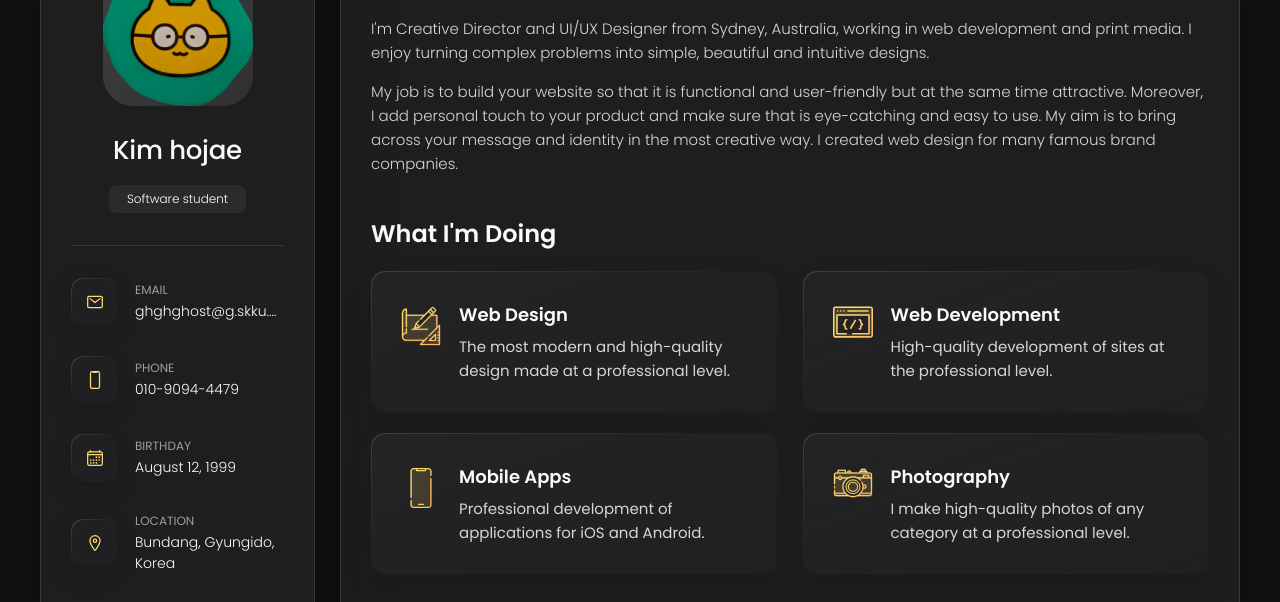
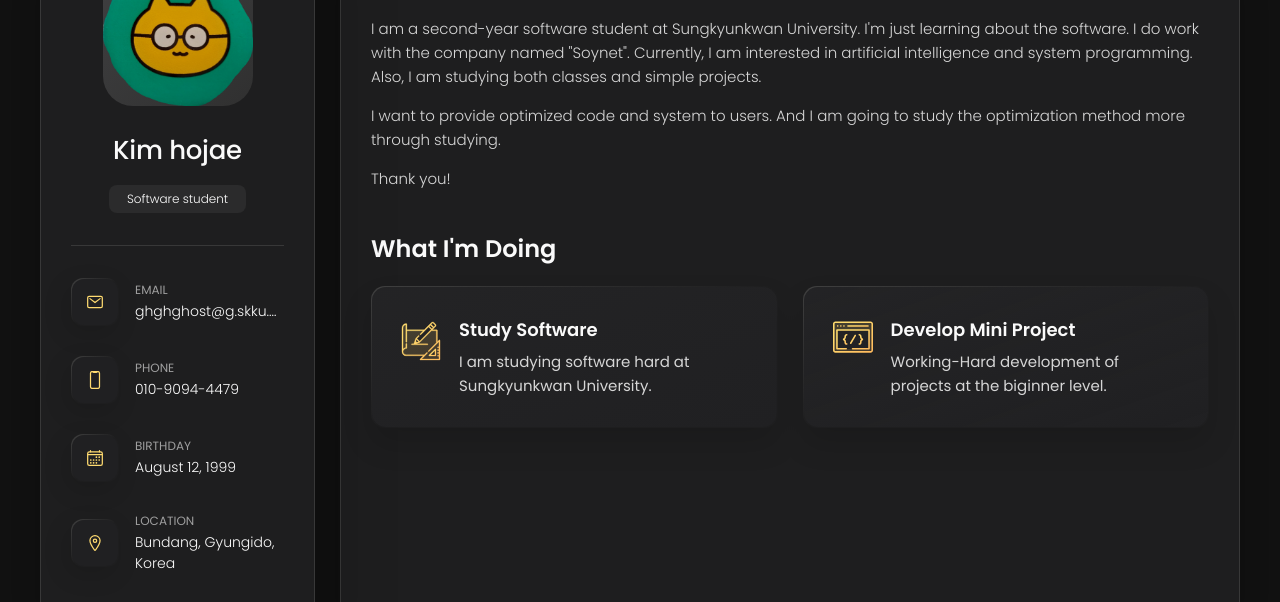
Before and after one commit to ghghghost/ghghghost.github.io, a plain HTML site: page index.html in a window 1280 px wide. Shown: the part 162-764 px from the top of the page. Drawn offline with nearby package versions, Linux system fonts and the light colour scheme.

Commit message:
fin the main page

```diff
--- a/index.html
+++ b/index.html
@@ -209,17 +209,19 @@
 
         <section class="about-text">
           <p>
-            I'm Creative Director and UI/UX Designer from Sydney, Australia, working in web development and print media.
-            I enjoy
-            turning complex problems into simple, beautiful and intuitive designs.
+            I am a second-year software student at Sungkyunkwan University.
+            I'm just learning about the software.
+            I do work with the company named "Soynet".
+            Currently, I am interested in artificial intelligence and system programming.
+            Also, I am studying both classes and simple projects.
           </p>
 
           <p>
-            My job is to build your website so that it is functional and user-friendly but at the same time attractive.
-            Moreover, I
-            add personal touch to your product and make sure that is eye-catching and easy to use. My aim is to bring
-            across your
-            message and identity in the most creative way. I created web design for many famous brand companies.
+            I want to provide optimized code and system to users.
+            And I am going to study the optimization method more through studying.
+          </p>
+          <p>
+            Thank you!
           </p>
         </section>
 
@@ -242,10 +244,10 @@
               </div>
 
               <div class="service-content-box">
-                <h4 class="h4 service-item-title">Web design</h4>
+                <h4 class="h4 service-item-title">Study Software</h4>
 
                 <p class="service-item-text">
-                  The most modern and high-quality design made at a professional level.
+                  I am studying software hard at Sungkyunkwan University.
                 </p>
               </div>
 
@@ -258,42 +260,10 @@
               </div>
 
               <div class="service-content-box">
-                <h4 class="h4 service-item-title">Web development</h4>
+                <h4 class="h4 service-item-title">Develop mini project</h4>
 
                 <p class="service-item-text">
-                  High-quality development of sites at the professional level.
-                </p>
-              </div>
-
-            </li>
-
-            <li class="service-item">
-
-              <div class="service-icon-box">
-                <img src="./assets/images/icon-app.svg" alt="mobile app icon" width="40">
-              </div>
-
-              <div class="service-content-box">
-                <h4 class="h4 service-item-title">Mobile apps</h4>
-
-                <p class="service-item-text">
-                  Professional development of applications for iOS and Android.
-                </p>
-              </div>
-
-            </li>
-
-            <li class="service-item">
-
-              <div class="service-icon-box">
-                <img src="./assets/images/icon-photo.svg" alt="camera icon" width="40">
-              </div>
-
-              <div class="service-content-box">
-                <h4 class="h4 service-item-title">Photography</h4>
-
-                <p class="service-item-text">
-                  I make high-quality photos of any category at a professional level.
+                  Working-Hard development of projects at the biginner level.
                 </p>
               </div>
 
```
